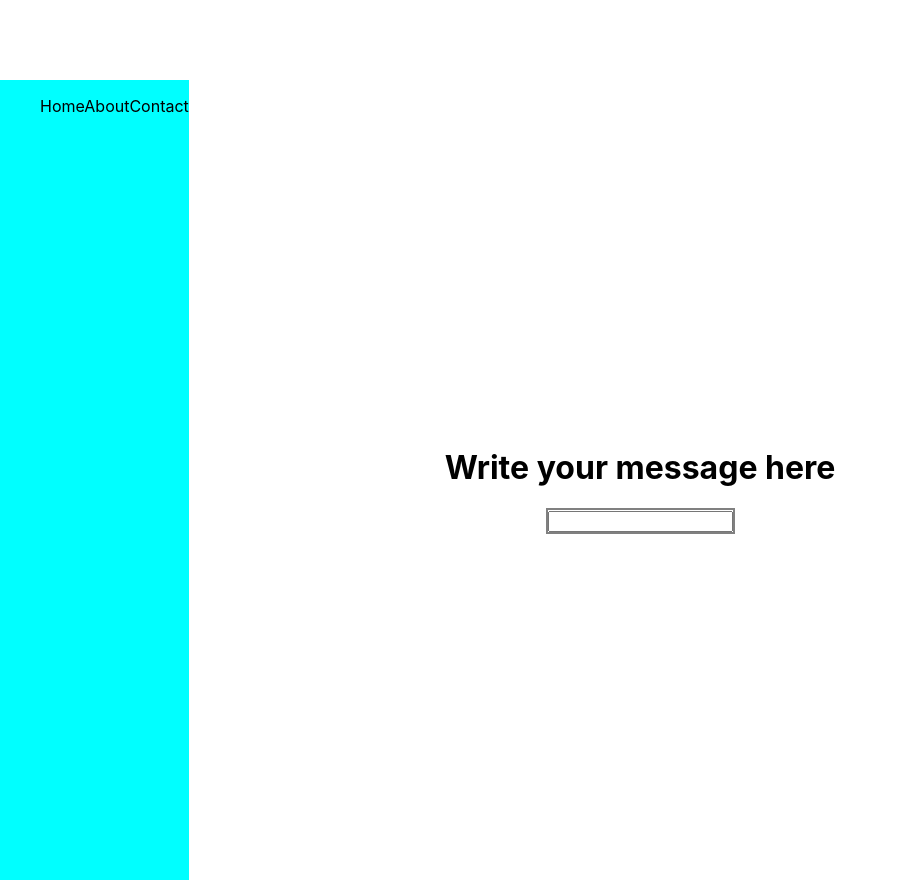
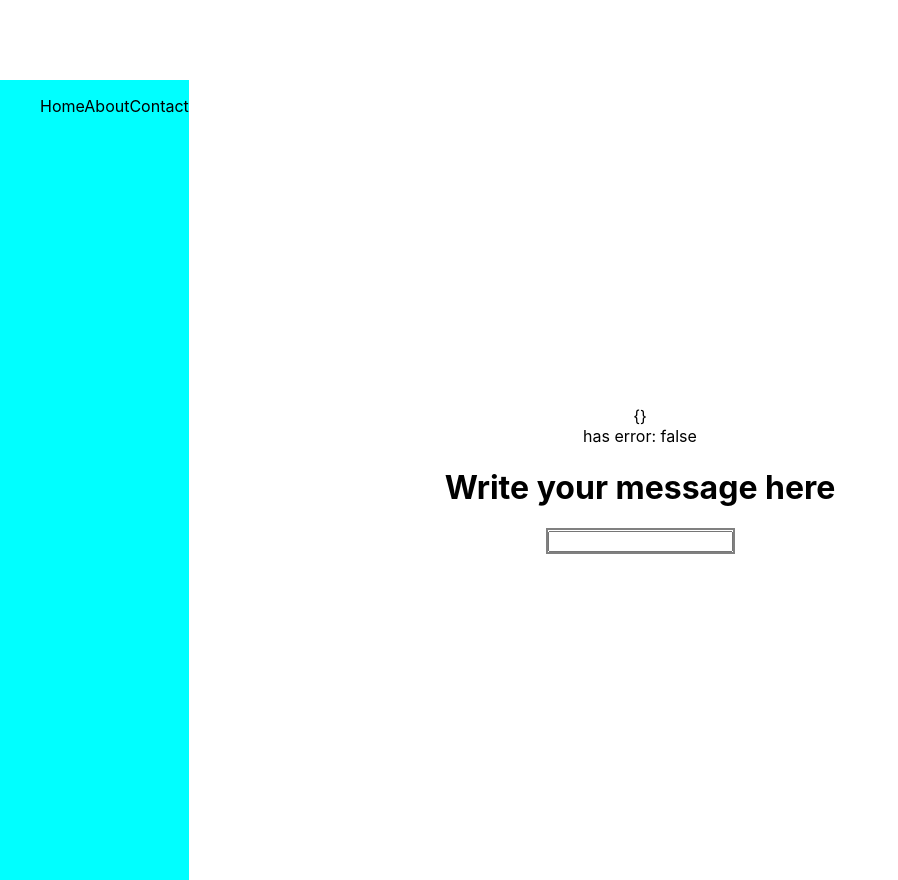
Before and after one commit to merqury-io/merqury, a Next.js app: page / in a window 1280 px wide. Shown: the whole page, without its empty margins (0-898 px from the left). Built offline with nearby package versions, Linux system fonts and the light colour scheme.

Commit message:
Api connected (but returning error still)

```diff
--- a/pages/index.js
+++ b/pages/index.js
@@ -1,3 +1,5 @@
+import React, { useState, useEffect } from 'react';
+
 import Head from 'next/head';
 import ChatBubble from '../components/ChatBubble';
 import Navbar from '../components/Navbar';
@@ -5,6 +7,23 @@ import Navbar from '../components/Navbar';
 import styles from '../styles/Home.module.css';
 
 export default function Home() {
+
+	const [errors, setErrors] = useState(false);
+	const [emails, setEmails] = useState({});
+
+	useEffect(() => {
+		async function fetchData() {
+			const res = await fetch(`https://api.emailjs.com/api/v1.1/history?user_id=user_gEU8MfLqRcGrWPPBSdAG7&accessToken=9aaa2af0fbb41bc229fb7057b40757f6&page=1&count=50`);
+			res
+				.json()
+				.then(res => setEmails(res))
+				.catch(err => setErrors(err));
+		}
+
+		fetchData();
+
+	});
+
 	return (
 		<div className={styles.main}>
 			<Head>
@@ -16,7 +35,12 @@ export default function Home() {
 				<Navbar />
 			</div>
 			<div className={styles.container}>
-
+				<span>
+					{JSON.stringify(emails, null, 2)}
+				</span>
+				<span>
+					has error: {JSON.stringify(errors, null, 2)}
+				</span>
 				<ChatBubble />
 
 			</div>
```
